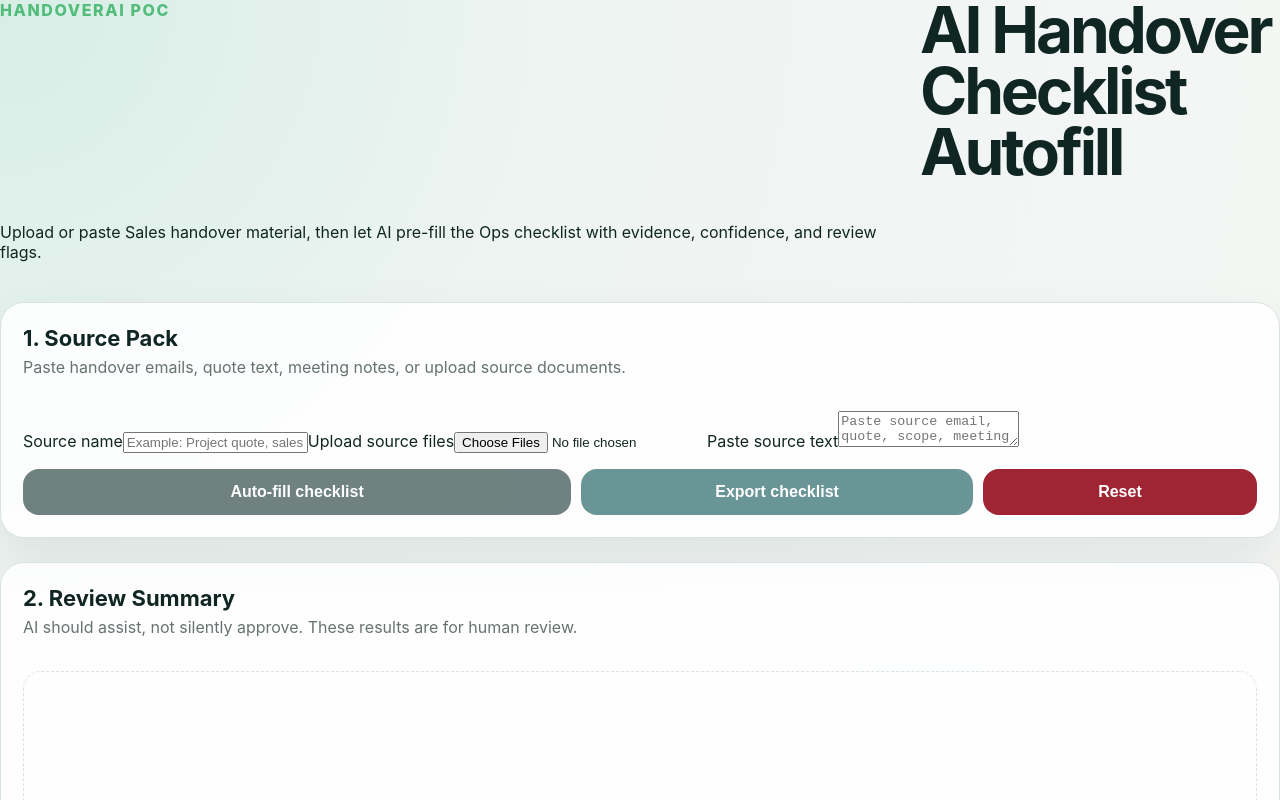
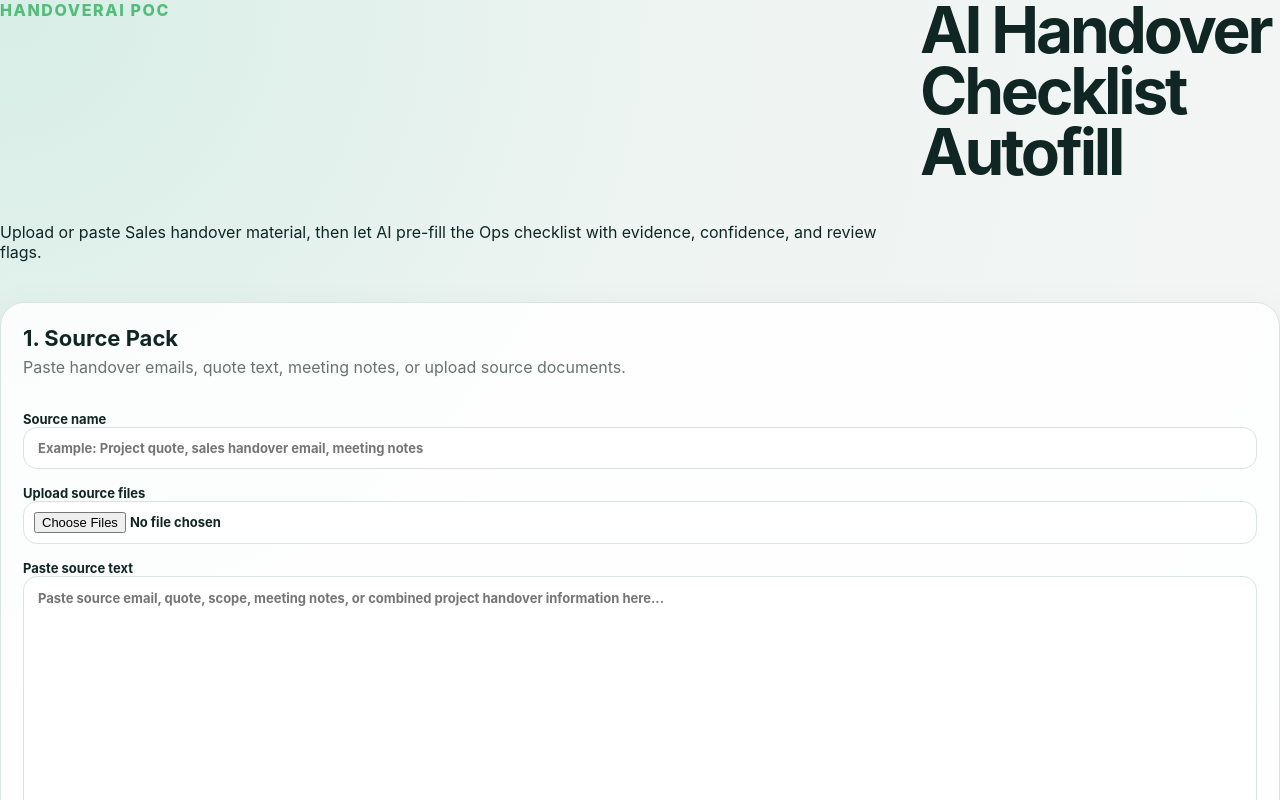
Before and after one commit to CRSURAJ/handover-ai-poc, a Next.js app: page / in a window 1280 px wide. Shown: the top 800 px of the page. Built offline with nearby package versions, Linux system fonts and the light colour scheme.

Commit message:
Standardise source panel form classes

```diff
--- a/src/components/SourcePackPanel.tsx
+++ b/src/components/SourcePackPanel.tsx
@@ -43,19 +43,21 @@ export function SourcePackPanel({
         </div>
       </div>
 
-      <label>
+      <label className="label">
         Source name
         <input
+          className="input"
           value={sourceName}
           onChange={(event) => onSourceNameChange(event.target.value)}
           placeholder="Example: Project quote, sales handover email, meeting notes"
         />
       </label>
 
-      <label>
+      <label className="label">
         Upload source files
         <input
           key={fileInputKey}
+          className="input file"
           type="file"
           multiple
           accept=".txt,.eml,.csv,.md,.pdf,.docx,.xlsx,.xls,.html,.htm"
@@ -69,9 +71,10 @@ export function SourcePackPanel({
         <p className="muted">Loaded: {uploadedFiles.join(", ")}</p>
       )}
 
-      <label>
+      <label className="label">
         Paste source text
         <textarea
+          className="textarea"
           value={sourceText}
           onChange={(event) => onSourceTextChange(event.target.value)}
           placeholder="Paste source email, quote, scope, meeting notes, or combined project handover information here..."
```
